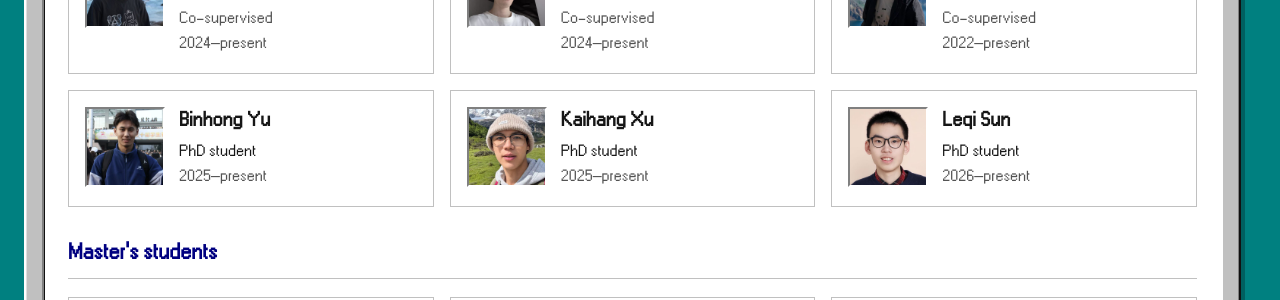
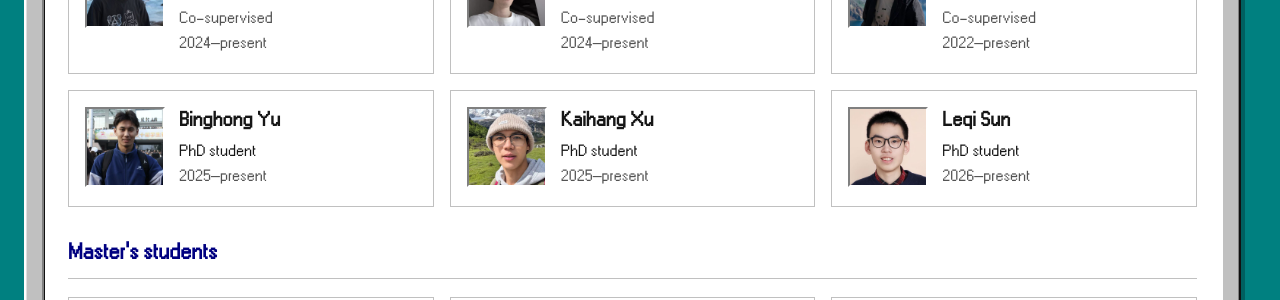
Before and after one commit to Open-IIoT-Lab/Open-IIoT-Lab.github.io, a Jekyll site: the page built from people.html, in a window 1280 px wide and 900 px high, scrolled down 1425 px. Shown: the part 149-449 px from the top of the window. Built offline with Jekyll 4.4.1, drawn with Linux system fonts in a browser that asks for light colours; nearby versions of some CDN libraries; a style sheet for code colours, icons or effects is not loaded.

Commit message:
Correct Binghong Yu's name (#3)

```diff
--- a/_data/people.yml
+++ b/_data/people.yml
@@ -72,7 +72,7 @@
     role: Integrated bachelor's–PhD program
     co_supervised: true
     dates: 2022–present
-  - name: Binhong Yu
+  - name: Binghong Yu
     photo: /assets/images/people/binhong-yu.jpg
     initials: BY
     role: PhD student
```
